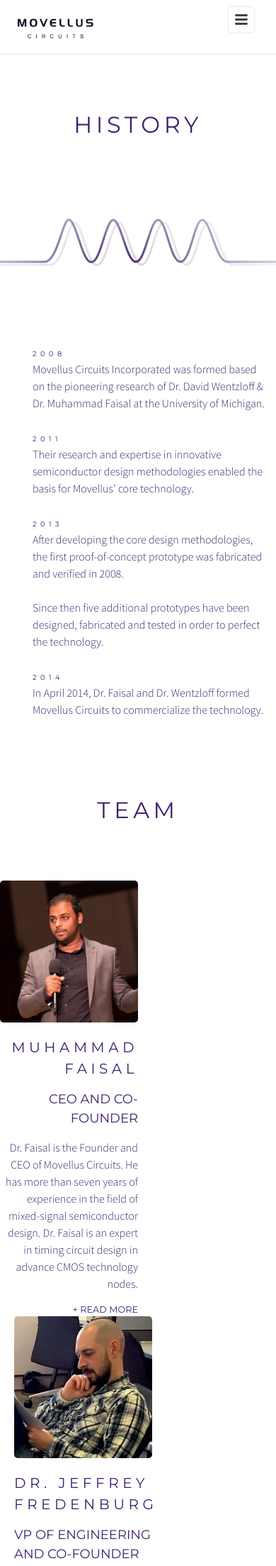
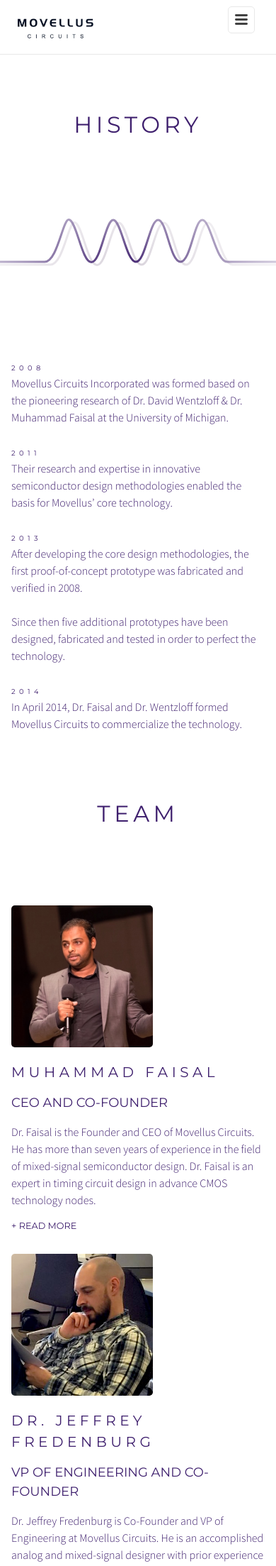
Before and after one commit to zaghmout/movellus, a Jekyll site: the page built from company/index.html, in a window 390 px wide. Shown: the top 2207 px of the page at 71% size. Built offline with Jekyll 4.4.1, drawn with Linux system fonts in a browser that asks for light colours; nearby versions of some CDN libraries.

Commit message:
apply responsive rules for company page

```diff
--- a/_sass/_layout.scss
+++ b/_sass/_layout.scss
@@ -713,10 +713,10 @@
 }
 
 
-@media(max-width: 830px) {
+@media(max-width: 885px) {
     #happened{
         width: 100vw;
-        height: 80px;
+        height: 100px;
         position: relative;
         overflow-x: hidden;
     }
@@ -726,10 +726,34 @@
 
     #analog-waves{
         position: absolute;
-        // top: 260px;
         left: 50%;
         height: 100px;
         margin-left: -415px; /* half of the width */
+    }
+
+    #details ul{
+        margin: 0;
+    }
+
+    // profiles
+    .align-right{
+        *{
+            float: none !important;
+            text-align: left !important;
+        }
+        padding: 0 !important;
+    }
+
+    .half-w, .third-w{
+        float: none !important;
+        width: 400px !important;
+        max-width: 92% !important;
+        margin: 30px auto;
+    }
+
+    .person{
+        padding-left: 16px !important;
+        padding-right: 16px !important;
     }
 }
 
```
Also changed, not shown: 2 other files.
